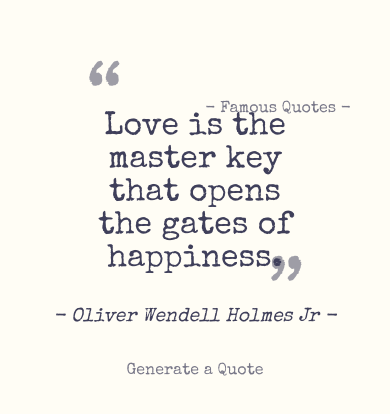
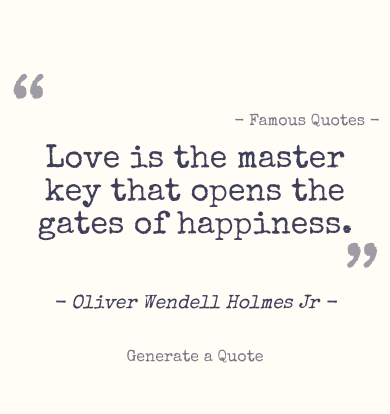
Before and after one commit to Jesterlopez/random-quote, a plain HTML site: page index.html in a window 390 px wide. Shown: the part 174-588 px from the top of the page. Drawn offline with nearby package versions, Linux system fonts and the light colour scheme; no server answers.

Commit message:
Added responsive CSS

```diff
--- a/style.css
+++ b/style.css
@@ -99,3 +99,14 @@
   opacity: 1;
   text-decoration: underline;
 }
+
+@media screen and (max-width: 768px) {
+  .container-quote .qoute-content {
+    width: 100%;
+    padding: 30px 10px;
+  }
+
+  .container-page {
+    padding: 10px;
+  }
+}
```
